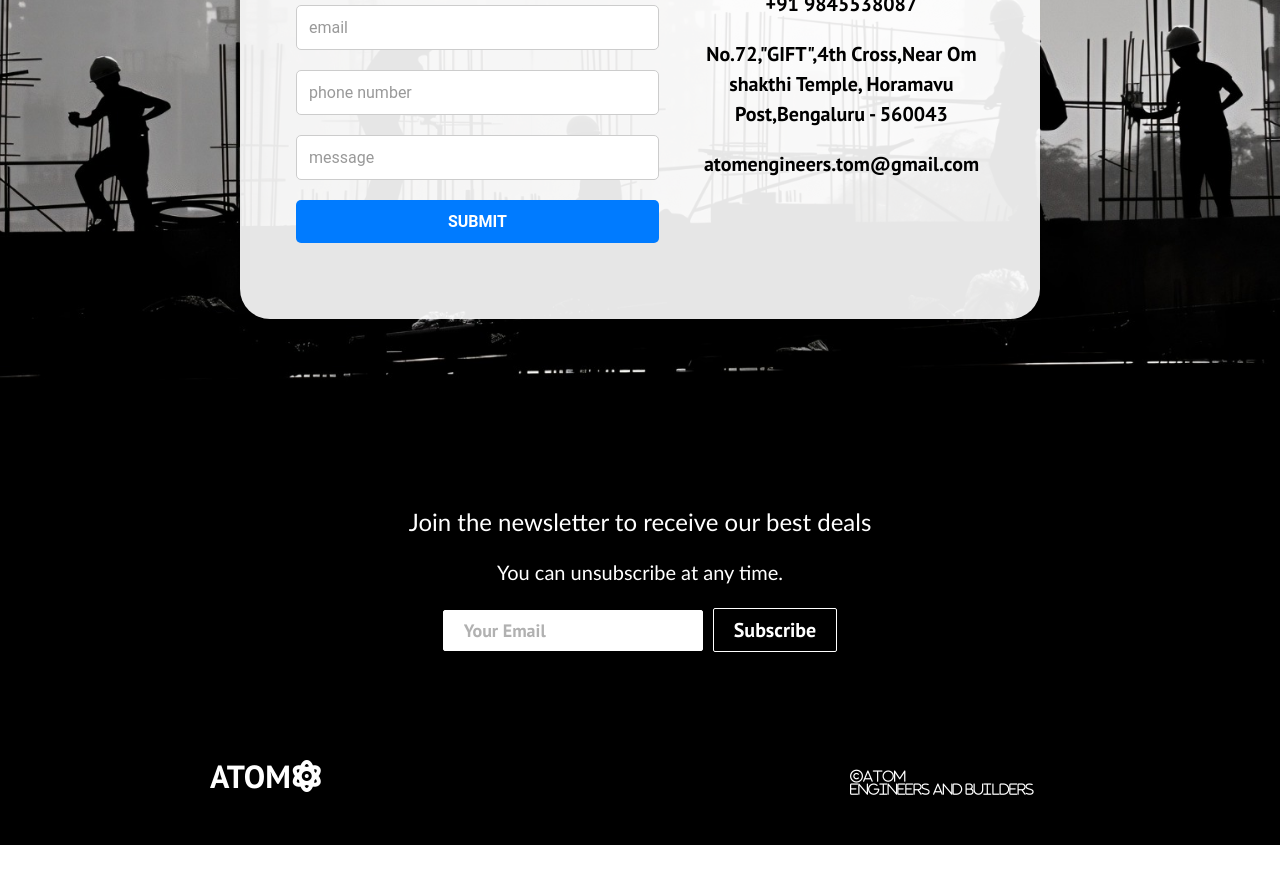
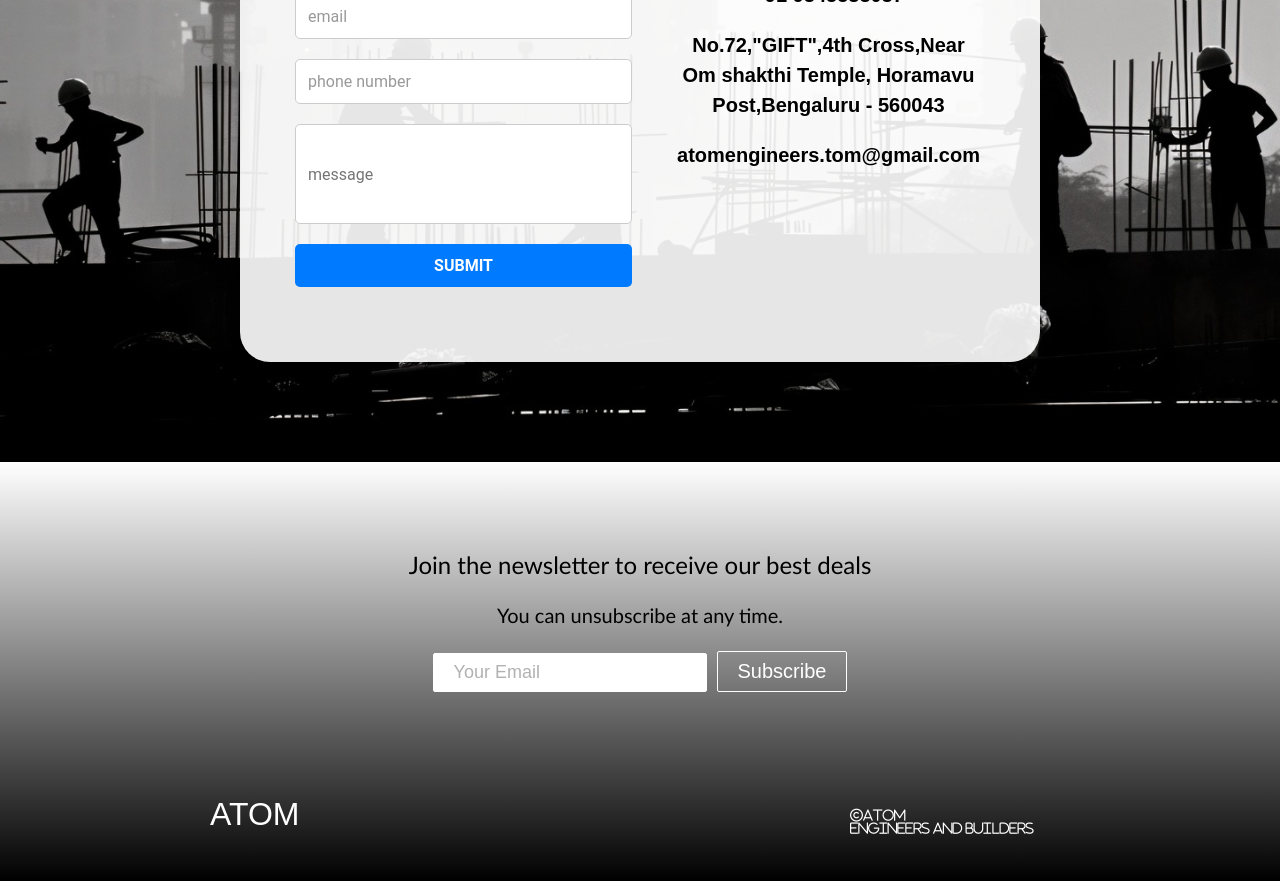
Before and after one commit to Akhil-Ajy/website-prototype, a React (Create React App) app: page /ContactUs in a window 1280 px wide. Shown: the part 400-1281 px from the top of the page. Before the commit the page ends 1245 px from the top, so only its background shows below. Built offline with nearby package versions, Linux system fonts and the light colour scheme.

Commit message:
Minor Fixes and Added Alert For Functionalities

```diff
--- a/src/App.css
+++ b/src/App.css
@@ -1,9 +1,8 @@
-
 *{
     box-sizing: border-box;
     margin: 0;
     padding: 0;
-    font-family: 'PT Sans', sans-serif;
+    font-family:Arial, Helvetica, sans-serif;
   }
 
   .home,
--- a/src/components/Cards.css
+++ b/src/components/Cards.css
@@ -1,11 +1,11 @@
 .cards {
     padding: 4rem;
-    background: #2b2727;
+    background: #fff;
   }
 
   h1 {
     text-align: center;
-    color: #fff;
+    color: black;
   }
 
   .cards__container {
@@ -37,7 +37,7 @@
     display: flex;
     flex-flow: column;
     width: 100%;
-    box-shadow: 0 6px 20px rgba(255, 255, 255, 0.5);
+    box-shadow: 0 6px 20px rgba(0, 0, 0, 10);
     -webkit-filter: drop-shadow(0 6px 20px rgba(56, 125, 255, 0.017));
     filter: drop-shadow(0 6px 20px rgba(56, 125, 255, 0.017));
     border-radius: 10px;
@@ -95,7 +95,7 @@
   }
 
   .cards__item__text {
-    color: #ffffff;
+    color: #000000;
     font-size: 18px;
     line-height: 24px;
   }
--- a/src/components/Footer.css
+++ b/src/components/Footer.css
@@ -1,5 +1,5 @@
 .footer-container {
-    background-color:black;
+    background-image: linear-gradient(white, rgb(0, 0, 0));
     padding: 4rem 0 2rem 0;
     display: flex;
     flex-direction: column;
@@ -24,7 +24,7 @@
 
     margin-bottom: 24px;
     padding: 24px;
-    color: #fff;
+    color: #000000;
   }
 
   .footer-subscription > p {
--- a/src/components/Footer.js
+++ b/src/components/Footer.js
@@ -1,9 +1,22 @@
-import React from 'react';
+import React, { useState } from 'react';
 import './Footer.css';
 import { Button } from './Button';
 import { Link } from 'react-router-dom';
 
 function Footer() {
+  const [email, setEmail] = useState('');
+
+  const handleInputChange = (event) => {
+    setEmail(event.target.value);
+  };
+
+  const handleSubscribe = () => {
+    // Add your subscription logic here
+    // For now, let's just clear the email field
+    setEmail('');
+    alert("Subscribe Request Sent Over")
+  };
+
   return (
     <div className='footer-container'>
       <section className='footer-subscription'>
@@ -13,15 +26,17 @@ function Footer() {
         <p className='footer-subscription-text'>
           You can unsubscribe at any time.
         </p>
-        <div className='input-areas'>
+        <div className='input-areas' >
           <form>
             <input
               className='footer-input'
               name='email'
               type='email'
               placeholder='Your Email'
+              value={email}
+              onChange={handleInputChange}
             />
-            <Button buttonStyle='btn--outline'>Subscribe</Button>
+            <Button buttonStyle='btn--outline' onClick={handleSubscribe}>Subscribe</Button>
           </form>
         </div>
       </section>
@@ -30,7 +45,6 @@ function Footer() {
           <div class='footer-logo'>
             <Link to='/' className='social-logo'>
               ATOM
-              <i class="fa-solid fa-atom"></i>
             </Link>
           </div>
           <div class='social-icons'>
@@ -41,9 +55,10 @@ function Footer() {
               aria-label='Facebook'
             >
               <div className='footer-text'>
-              <i class="fa-regular fa-copyright" >
-                Atom<br/> Engineers and Builders</i>
-                </div>
+                <i class="fa-regular fa-copyright">
+                  Atom<br/> Engineers and Builders
+                </i>
+              </div>
             </Link>
           </div>
         </div>
--- a/src/components/pages/ContactUs.css
+++ b/src/components/pages/ContactUs.css
@@ -41,6 +41,11 @@
     padding-right: 20px;
 }
 
+.contactus-form input[type="message"] {
+    width: 100px;
+    height: 100px;
+}
+
 .contactus-details {
     padding-left: 20px;
 }
@@ -48,7 +53,7 @@
 .contactus-form input[type="text"],
 .contactus-form input[type="email"],
 .contactus-form input[type="tel"],
-.contactus-form input[type="text"],
+.contactus-form input[type="message"],
 .contactus-form button {
     width: 100%;
     padding: 12px;
--- a/src/components/pages/ContactUs.js
+++ b/src/components/pages/ContactUs.js
@@ -21,6 +21,7 @@ export default function ContactUs(){
         (error) => {
           console.log('FAILED...', error.text);
         },
+        alert("Email Sent To Client")
       );
   };
     return (
@@ -34,7 +35,7 @@ export default function ContactUs(){
                 <input type='text' placeholder="name" name="user_name" ></input>
                 <input type='email' placeholder="email" name="user_email"></input>
                 <input type='tel' placeholder="phone number" name="user_phone"></input>
-                <input type="text" placeholder="message" name="message"></input>
+                <input type="message" placeholder="message" name="message"></input>
                 <button type='submit' value= "Send">Submit</button>
             </div>
             <div className="contactus-details">
```
